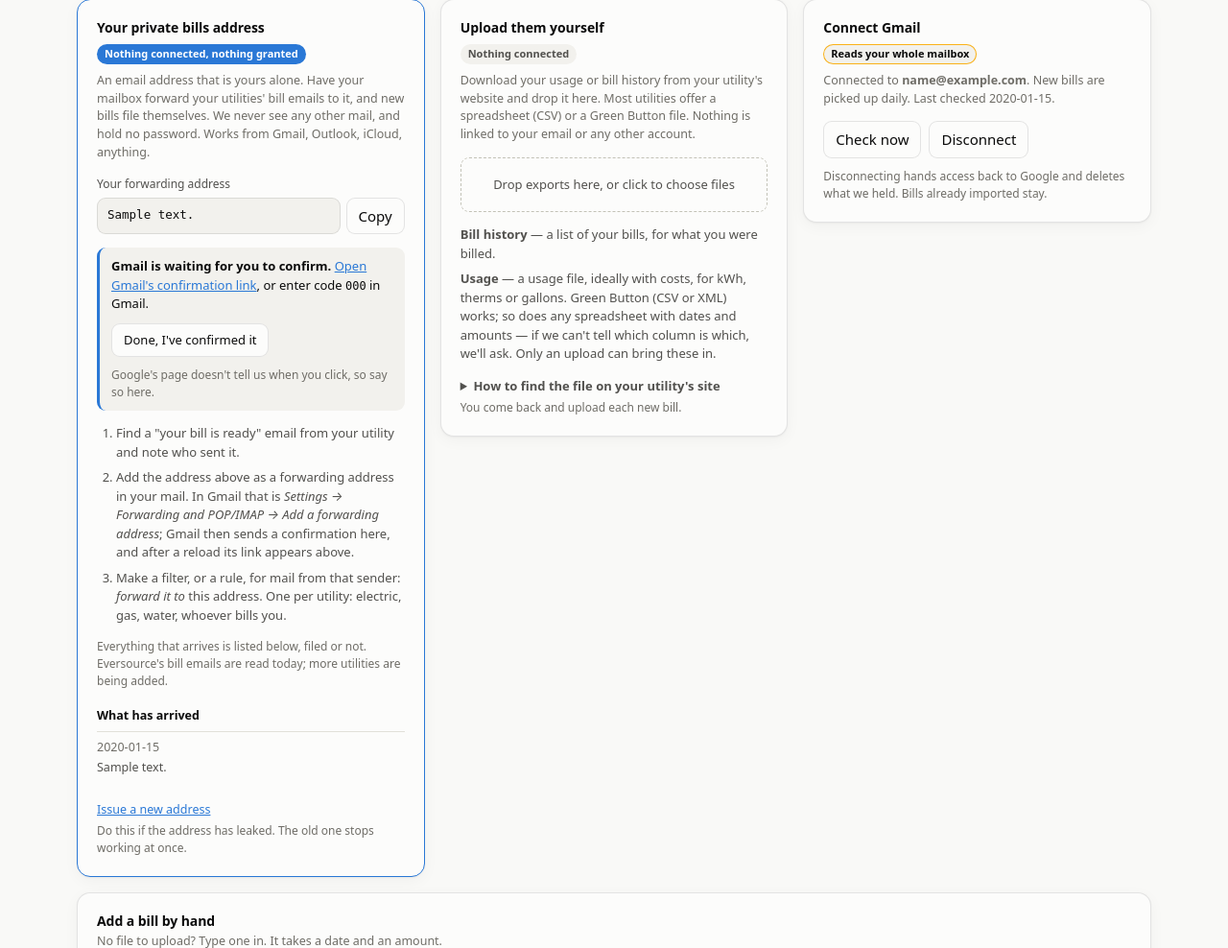
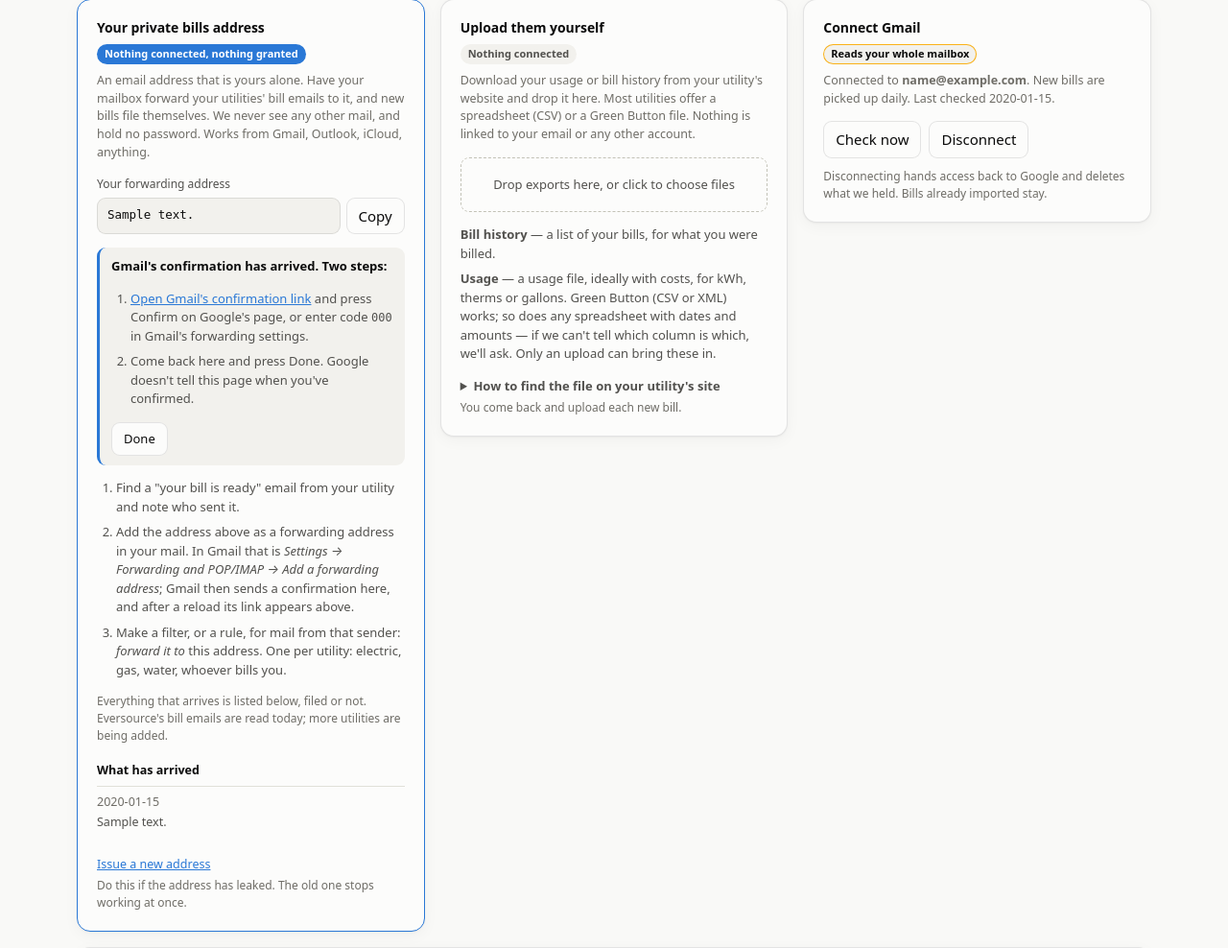
Before and after one commit to davidfic/meter-matters, a Python web app: template metermatters/web/templates/connect.html in a window 1280 px wide. Shown: the part 352-1340 px from the top of the page at 96% size. Run offline with Jinja, Linux system fonts and the light colour scheme; the template is opened without the code that fills it: most values are stand-ins (such as "Sample title", 1, 10 or a date in 2020).

Commit message:
Bills address: the confirmation box reads as two steps, then Done
Co-Authored-By: Claude Fable 5.1 <noreply@anthropic.com>

```diff
--- a/metermatters/web/templates/connect.html
+++ b/metermatters/web/templates/connect.html
@@ -85,19 +85,21 @@
 
         {% if forwarding.confirm %}
         <div class="callout">
-          <strong>Gmail is waiting for you to confirm.</strong>
-          {% if forwarding.confirm.confirm_url %}
-            <a href="{{ forwarding.confirm.confirm_url }}" target="_blank" rel="noopener noreferrer">
-              Open Gmail's confirmation link</a>{% if forwarding.confirm.confirm_code %},
-            or enter code <code>{{ forwarding.confirm.confirm_code }}</code> in Gmail{% endif %}.
-          {% elif forwarding.confirm.confirm_code %}
-            Enter code <code>{{ forwarding.confirm.confirm_code }}</code> in Gmail.
-          {% else %}
-            The message arrived but held no link we recognise. Send it again from Gmail.
-          {% endif %}
+          <strong>Gmail's confirmation has arrived. Two steps:</strong>
+          <ol class="steps">
+            {% if forwarding.confirm.confirm_url %}
+            <li><a href="{{ forwarding.confirm.confirm_url }}" target="_blank" rel="noopener noreferrer">
+              Open Gmail's confirmation link</a> and press Confirm on Google's page{% if forwarding.confirm.confirm_code %},
+              or enter code <code>{{ forwarding.confirm.confirm_code }}</code> in Gmail's forwarding settings{% endif %}.</li>
+            {% elif forwarding.confirm.confirm_code %}
+            <li>Enter code <code>{{ forwarding.confirm.confirm_code }}</code> in Gmail's forwarding settings.</li>
+            {% else %}
+            <li>The message held no link we recognise. In Gmail, remove the forwarding address and add it again.</li>
+            {% endif %}
+            <li>Come back here and press Done. Google doesn't tell this page when you've confirmed.</li>
+          </ol>
           <form method="post" action="{{ url_for('web.forwarding_confirmed') }}" class="quiet">
-            <button type="submit">Done, I've confirmed it</button>
-            <span class="note fine">Google's page doesn't tell us when you click, so say so here.</span>
+            <button type="submit">Done</button>
           </form>
         </div>
         {% endif %}
```
Also changed, not shown: tests/test_inbound.py (+3 -3 lines).
